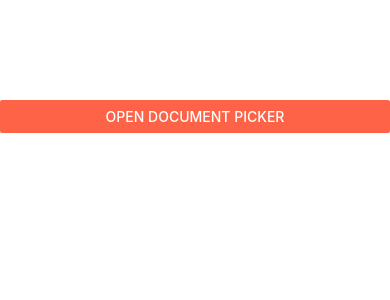
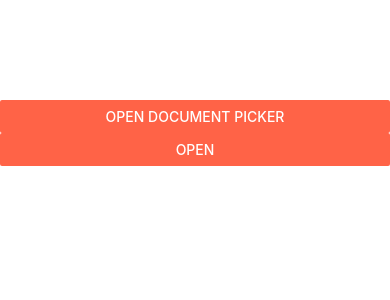
Before and after one commit to usinghs/clm_demo, a React Native app: screen / in a window 390 px wide. Shown: the top 300 px of the page. Built offline with nearby package versions, Linux system fonts and the light colour scheme.

Commit message:
Temp commit

```diff
--- a/App.js
+++ b/App.js
@@ -14,14 +14,13 @@ class App extends React.Component {
   }
 
   componentDidMount() {
-    // Handle deeplink
     this.kpiSubscription = DemoModuleEmitter.addListener(
       'sendKPIEvent',
-      this._handleDeepLink,
+      this._handleDemoEmitterLink,
     );
   }
 
-  _handleDeepLink = (payloadObject) => {
+  _handleDemoEmitterLink = (payloadObject) => {
     if (!payloadObject) {
       return;
     }
@@ -58,6 +57,10 @@ class App extends React.Component {
     NativeModules.NativeCommunication.sendHTMLPath('/Check/demo.html');
   };
 
+  tapHere2 = () => {
+    NativeModules.DemoEmitterModule.open('{"test":"hello"}');
+  };
+
   // tapHere2 = () => {
   //   NativeModules.NativeCommunication.sendHTMLPath('/Check/test.pdf');
   // };
@@ -85,6 +88,8 @@ class App extends React.Component {
           color="#FF6347"
         />
 
+        <Button onPress={this.tapHere2} title="Open" color="#FF6347" />
+
         {/* <Button onPress={this.tapHere2} title="Open Test PDF" color="#FF6347" />
 
         <Button
```
Also changed, not shown: 2 other files (tests, documents, lock files or other folders).
